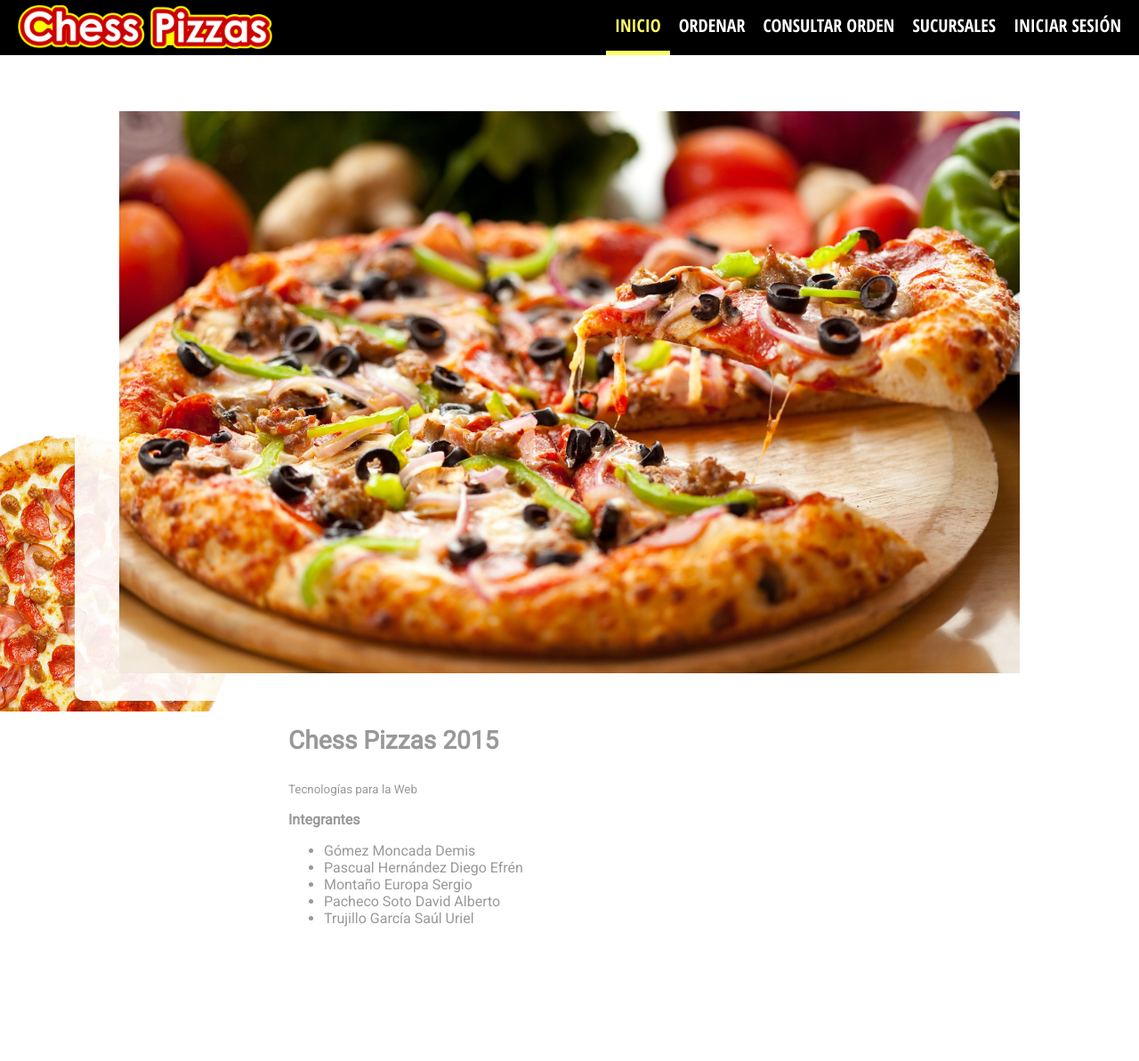
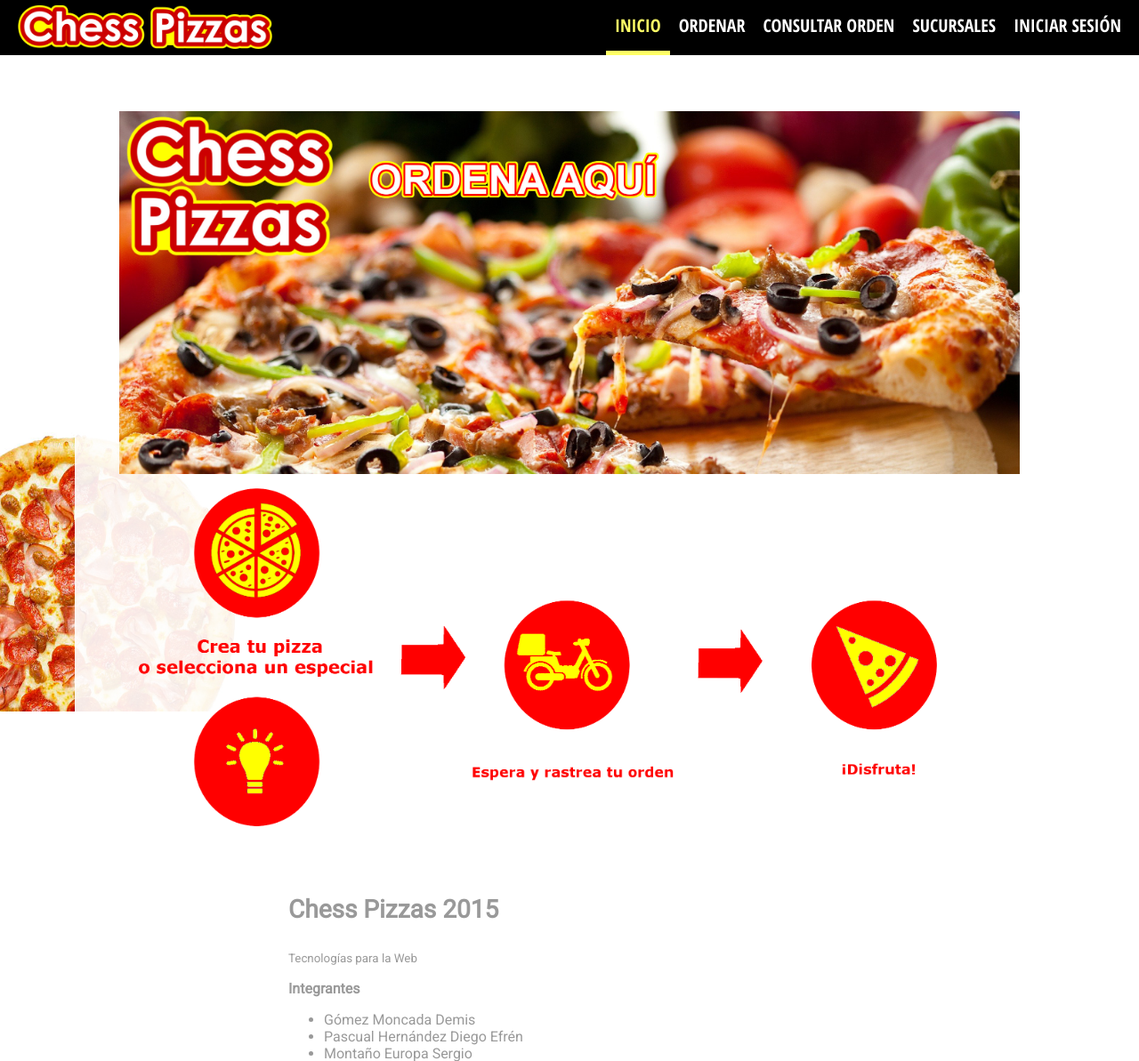
Before and after one commit to pachecokun/chesspizza, a PHP site: page /View/principal/index.php in a window 1280 px wide. Shown: the top 1193 px of the page at 89% size. Before the commit the page ends 1042 px from the top, so only its background shows below. Run offline with PHP 8.4, Linux system fonts and the light colour scheme.

Commit message:
pagina principal

```diff
--- a/View/principal/index.php
+++ b/View/principal/index.php
@@ -18,6 +18,7 @@ require_once($pos."../body.php");
 
     <!-- Contenido va aquí-->
     <img src="../img/1.jpg" style="width: 100%;">
+    <img src="../img/ordena.png" style="width: 100%;">
 <?php
 include_once($pos."../footer.php");
 ?>
```
Also changed, not shown: View/img/1.jpg, View/img/ordena.png (added).
